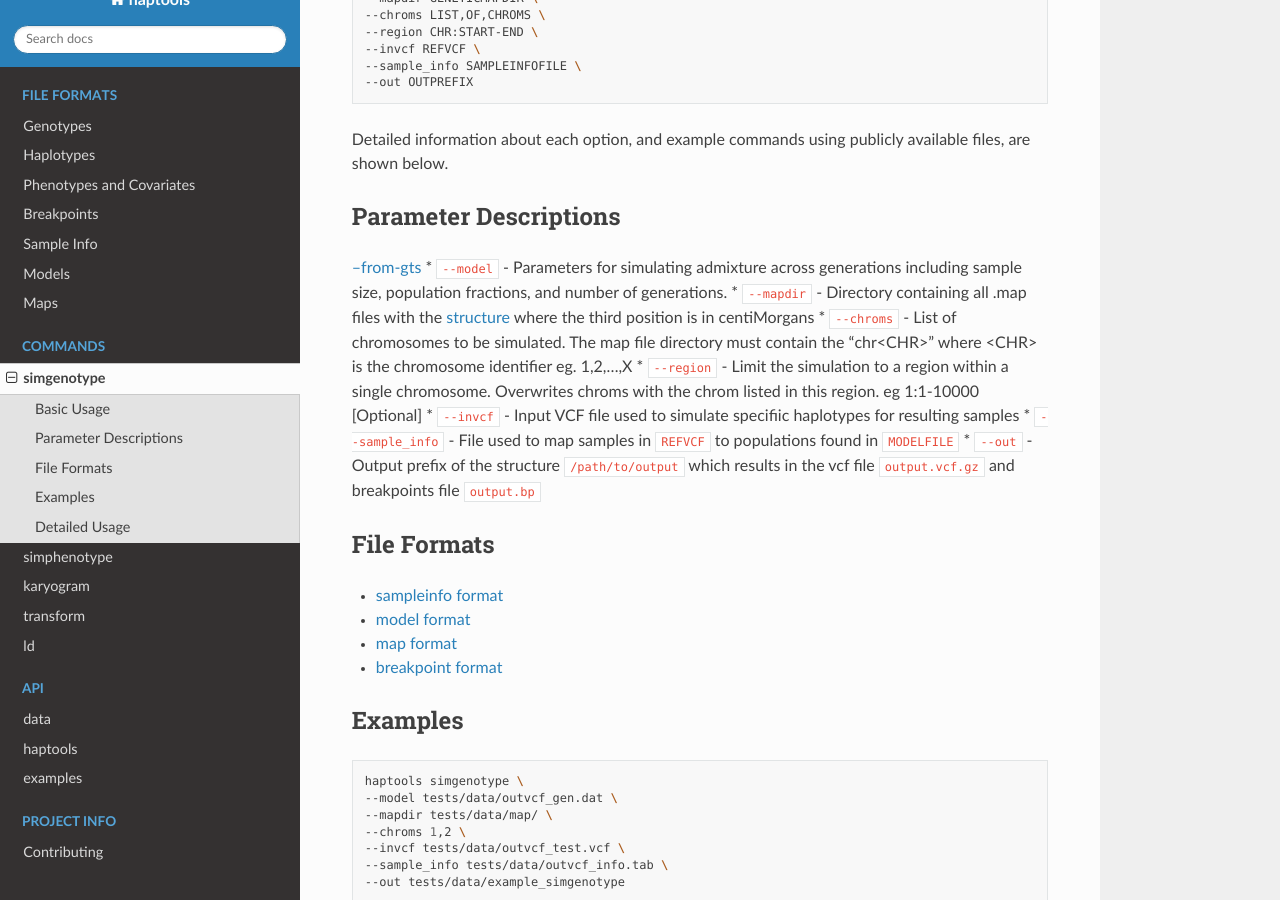
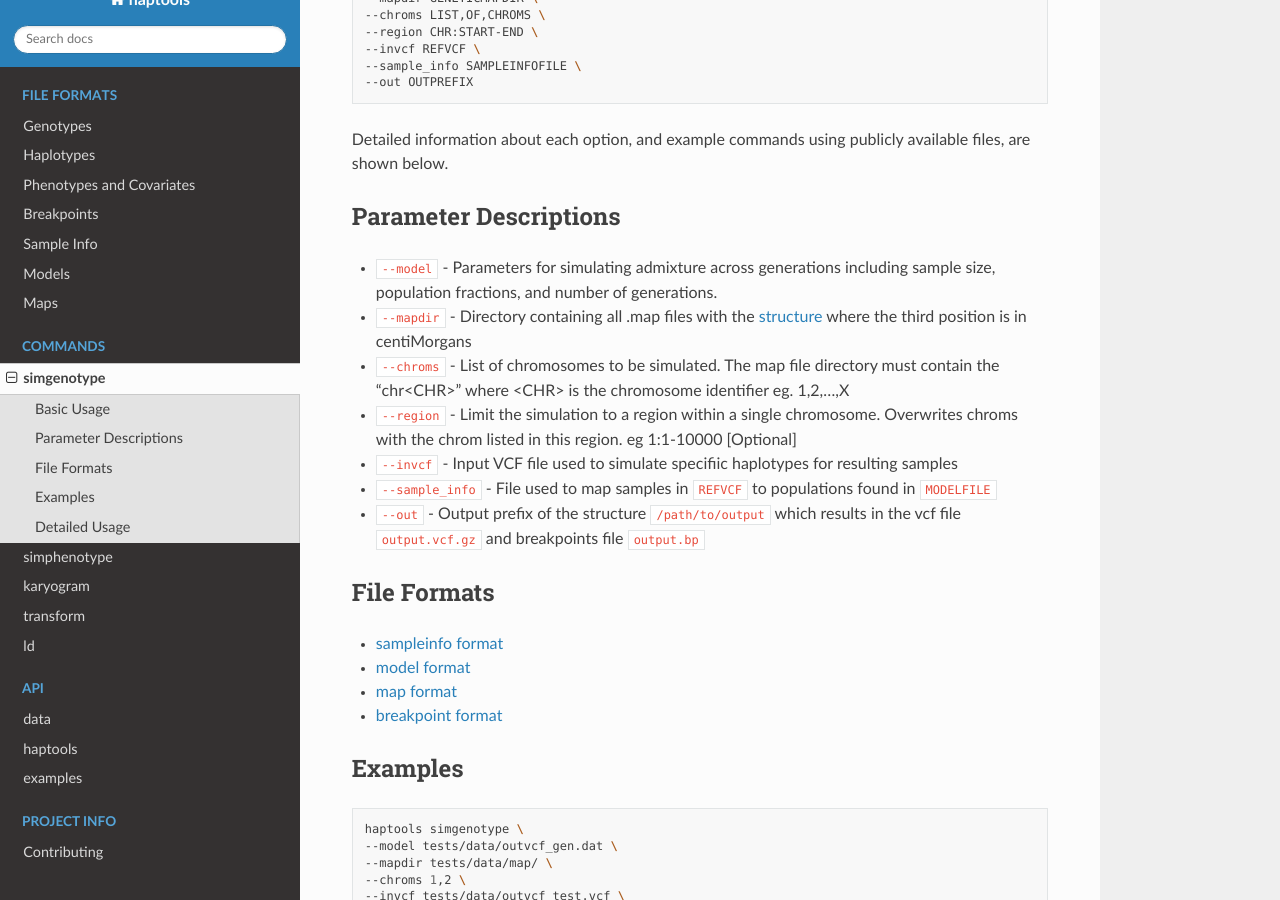
Before and after one commit to CAST-genomics/haptools, a Sphinx documentation site: the page built from docs/commands/simgenotype.rst, in a window 1280 px wide and 900 px high, scrolled down 392 px. Built offline with Sphinx 7.4.7 and the Read the Docs theme 2.0.0, drawn with Linux system fonts in a browser that asks for light colours.

Commit message:
Update simgenotype.rst

```diff
--- a/docs/commands/simgenotype.rst
+++ b/docs/commands/simgenotype.rst
@@ -25,7 +25,6 @@ Detailed information about each option, and example commands using publicly avai
 
 Parameter Descriptions
 ~~~~~~~~~~~~~~~~~~~~~~
-`--from-gts <#cmdoption-haptools-ld-from-gts>`_
 * ``--model`` - Parameters for simulating admixture across generations including sample size, population fractions, and number of generations.
 * ``--mapdir`` - Directory containing all .map files with the `structure <https://www.cog-genomics.org/plink/1.9/formats#map>`_ where the third position is in centiMorgans
 * ``--chroms`` - List of chromosomes to be simulated. The map file directory must contain the "chr<CHR>" where <CHR> is the chromosome identifier eg. 1,2,...,X
```
